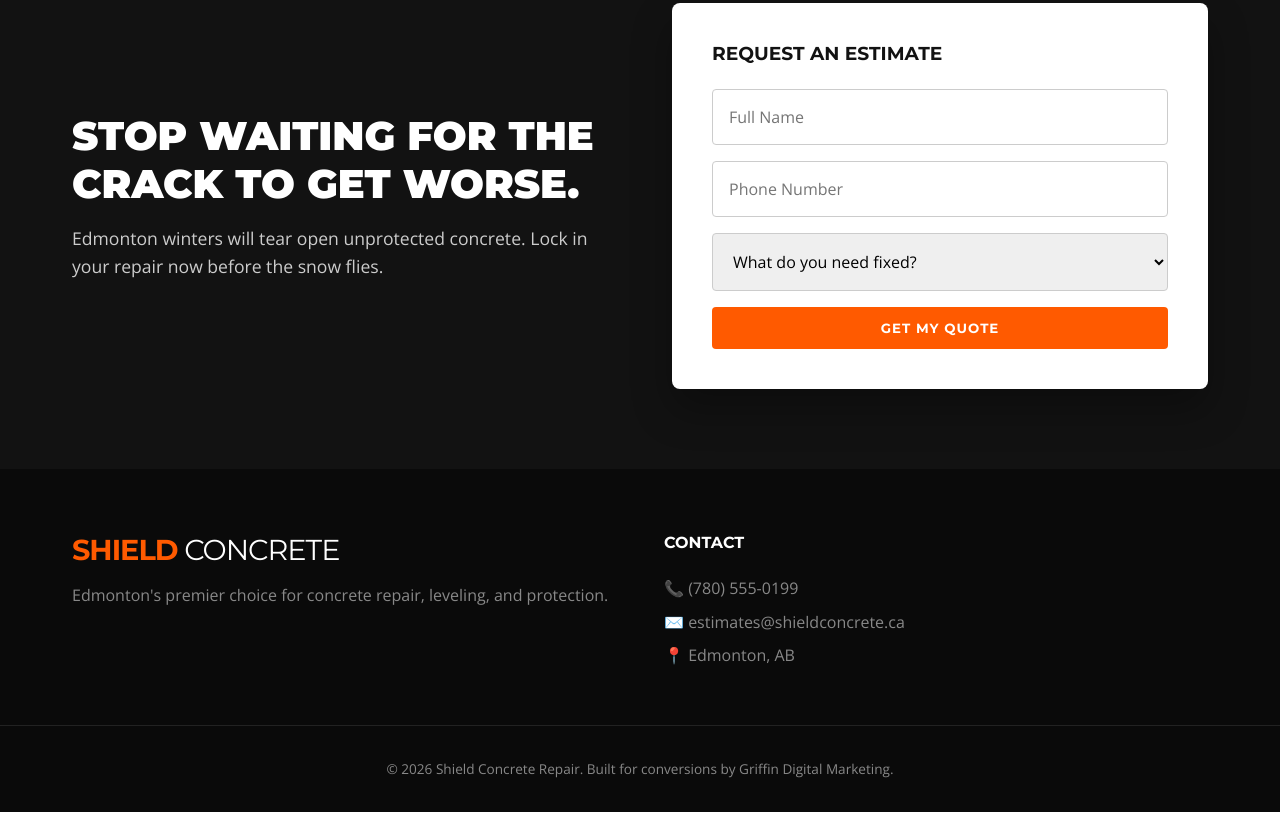
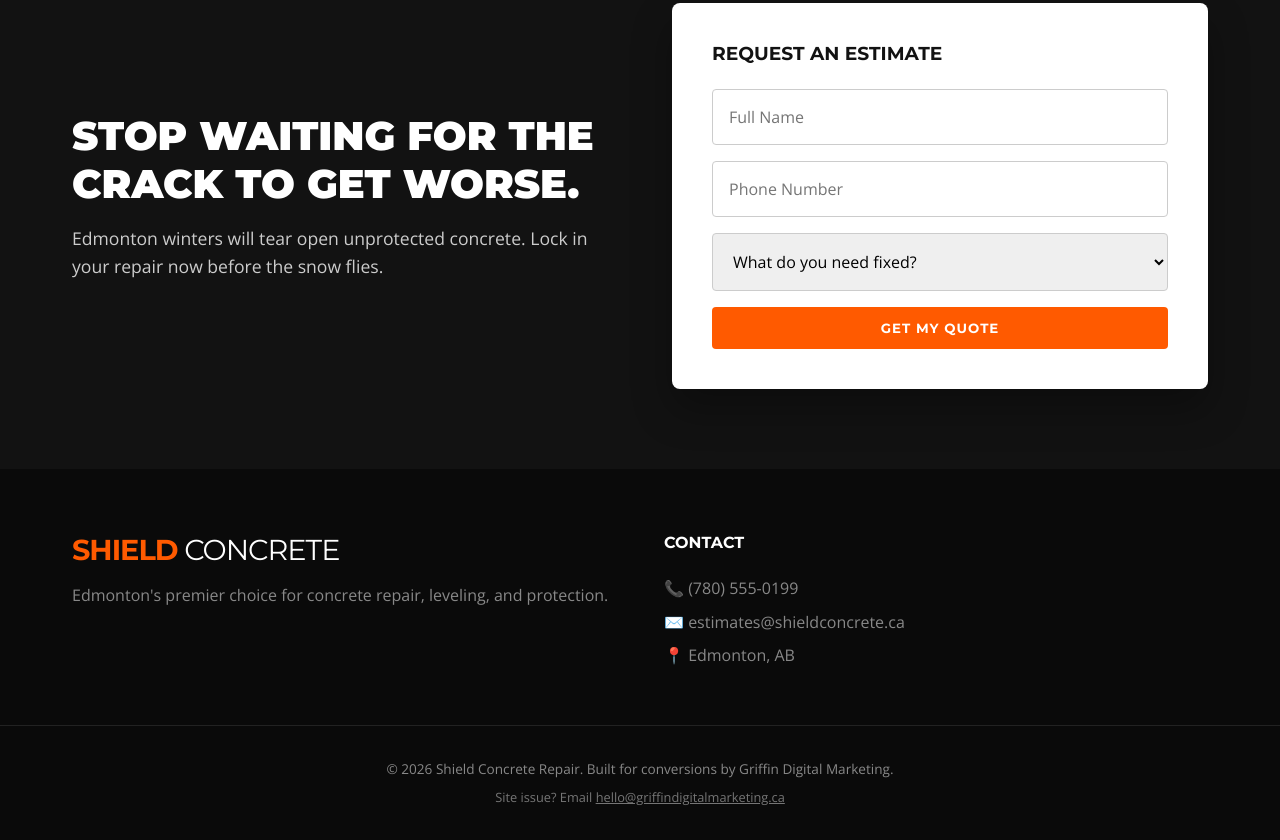
Before and after one commit to Spindok/ConcreteRepair, a plain HTML site: page index.html in a window 1280 px wide. Shown: the part 2095-2935 px from the top of the page. Before the commit the page ends 2907 px from the top, so only its background shows below. Drawn offline with nearby package versions, Linux system fonts and the light colour scheme.

Commit message:
Footer: site-issue contact hello@griffindigitalmarketing.ca

```diff
--- a/index.html
+++ b/index.html
@@ -147,7 +147,8 @@
         <div class="footer-bottom">
             <p>&copy; <span id="year"></span> Shield Concrete Repair. Built for conversions by Griffin Digital Marketing.</p>
         </div>
-    </footer>
+    <p class="gdm-contact" style="display:block;margin:.6em auto 0;font-size:.8em;opacity:.85;text-align:center;text-transform:none;letter-spacing:normal;font-weight:normal">Site issue? Email <a href="mailto:hello@griffindigitalmarketing.ca" style="color:inherit">hello@griffindigitalmarketing.ca</a></p>
+</footer>
 
     <script src="script.js"></script>
 </body>
```
